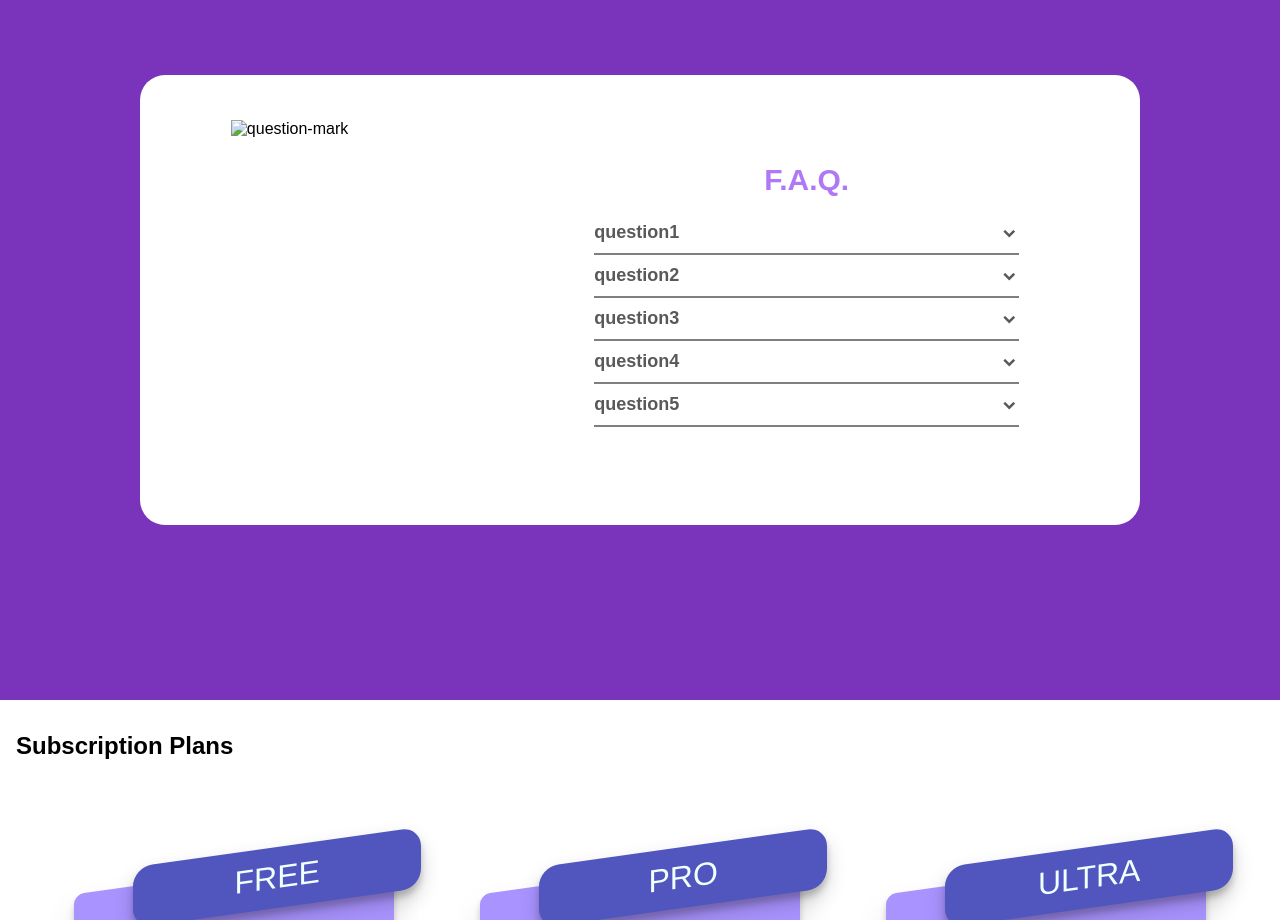
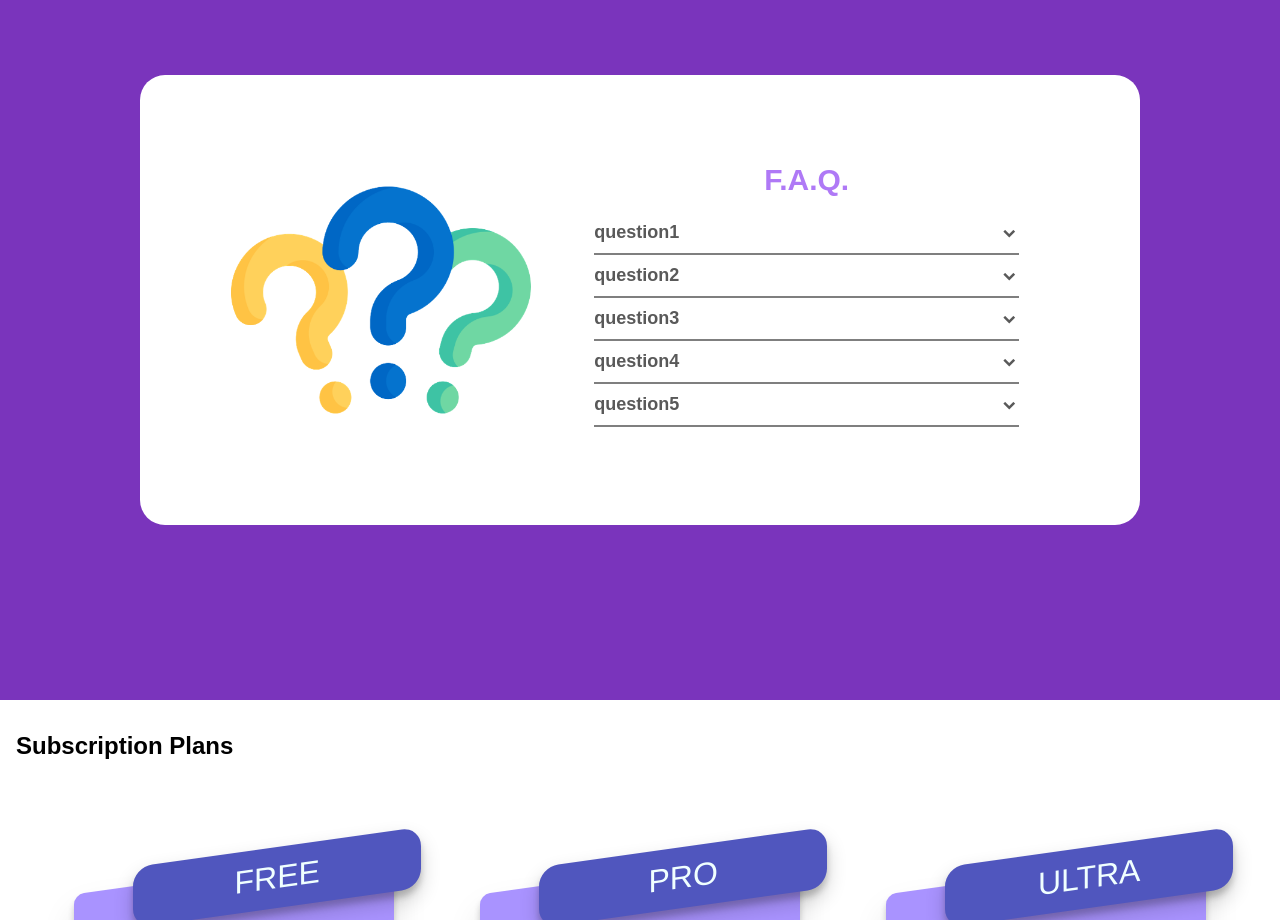
Before and after one commit to PSebastian96/pjt2-keytarschool, a plain HTML site: page subscription.html in a window 1280 px wide. Shown: the part 900-1820 px from the top of the page. Drawn offline with nearby package versions, Linux system fonts and the light colour scheme; a web font is replaced by a local one.

Commit message:
question mark img added

```diff
--- a/subscription.html
+++ b/subscription.html
@@ -44,7 +44,7 @@
     <section id="faq-container">
         <div id="accordion-wrapper">
             <div id="img-box">
-                <img src="images/question-mark.png" alt="question-mark">
+                <img src="assets/images/question-mark.png" alt="question-mark">
             </div>
             <div id="accordion-txt">
              <h2 id="faq-title">F.A.Q.</h2>
@@ -174,7 +174,7 @@
                     <button id="cancel-btn">Cancel Subscription</button>
                 </div>
             </div>
-          </div>
+         </div>
     </section>
 
     <!-- footer section -->
```
